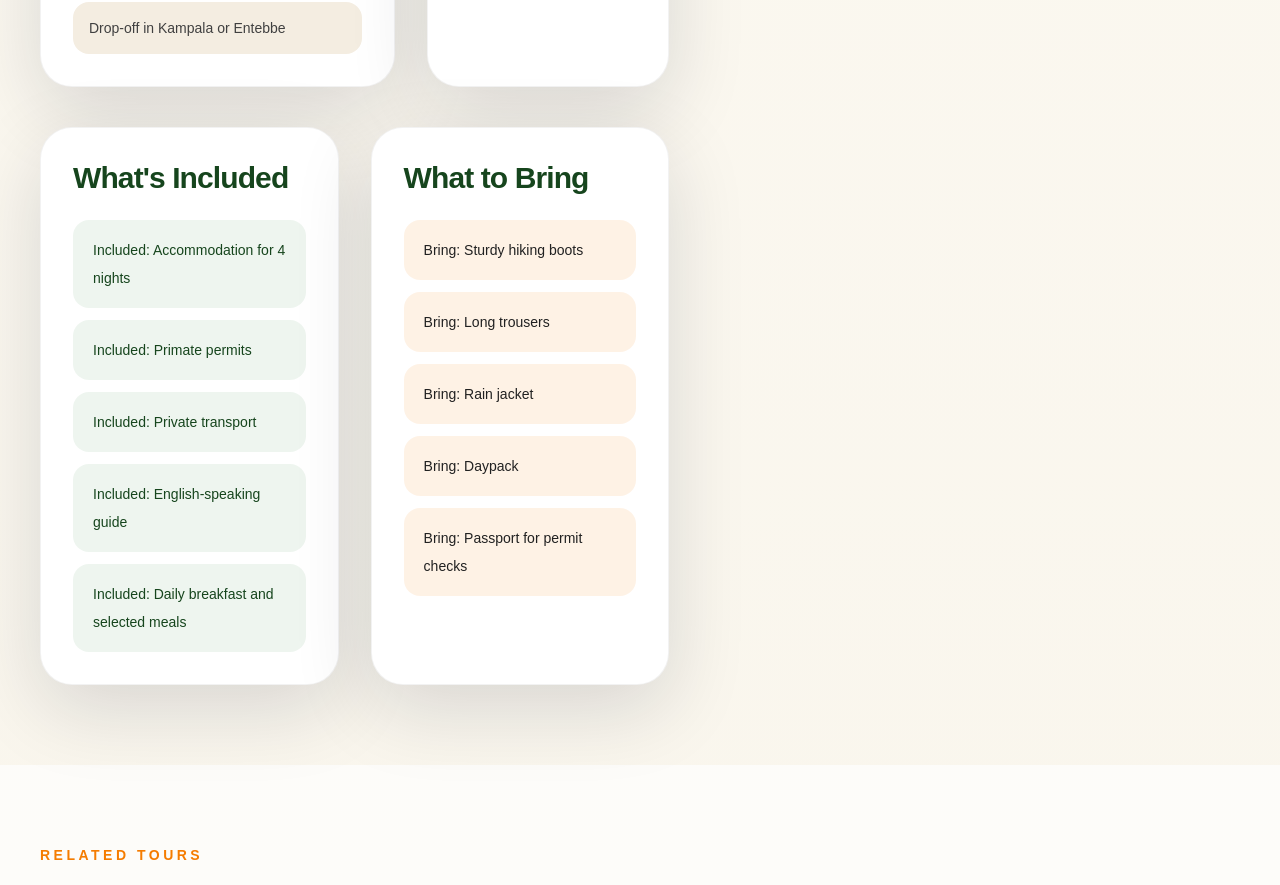
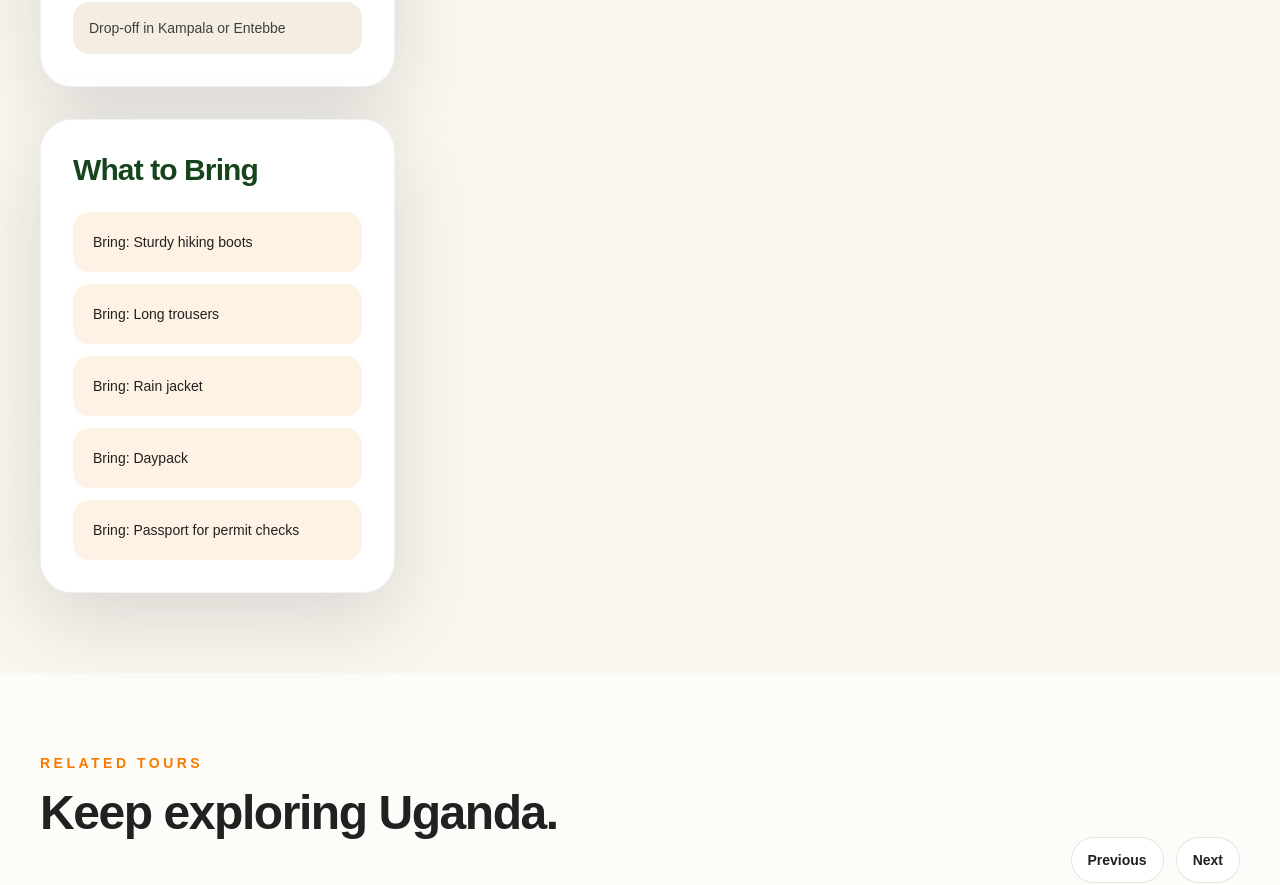
Before and after one commit to Shakesdigital/smyleexplores, a Next.js app: page /tours/gorilla-and-chimpanzee-safari-5-days in a window 1280 px wide. Shown: the part 3940-4825 px from the top of the page. Built offline with nearby package versions, Linux system fonts and the light colour scheme; no server answers; the database is empty.

Commit message:
Align tour sidebar content to right column

```diff
--- a/src/app/tours/[slug]/page.tsx
+++ b/src/app/tours/[slug]/page.tsx
@@ -69,6 +69,7 @@ export default async function TourDetailPage({ params }: { params: Promise<{ slu
             </div>
 
             <div className="mt-14 grid gap-8 xl:grid-cols-[1.2fr_0.8fr]">
+              <div className="space-y-8">
                 <div className="rounded-[2rem] border border-black/5 bg-white p-8 shadow-soft">
                   <SectionHeading eyebrow="Itinerary" title="Day-by-day journey" description="The full itinerary is grouped into one continuous section for easier browsing." />
                   <div className="mt-8 space-y-8">
@@ -92,6 +93,19 @@ export default async function TourDetailPage({ params }: { params: Promise<{ slu
                 </div>
 
                 <div className="rounded-[2rem] border border-black/5 bg-white p-8 shadow-soft">
+                  <h2 className="text-3xl font-black text-[var(--forest-deep)]">What to Bring</h2>
+                  <ul className="mt-6 grid gap-3 text-sm leading-7 text-neutral-700">
+                    {tour.bring.map((item) => (
+                      <li key={item} className="rounded-2xl bg-[var(--orange)]/10 px-5 py-4 font-medium text-[var(--charcoal)]">
+                        Bring: {item}
+                      </li>
+                    ))}
+                  </ul>
+                </div>
+              </div>
+
+              <div className="space-y-8">
+                <div className="rounded-[2rem] border border-black/5 bg-white p-8 shadow-soft">
                   <SectionHeading eyebrow="Trip Highlights" title="What this itinerary is built around" />
                   <ul className="mt-6 grid gap-4 text-sm leading-7 text-neutral-600">
                     {tour.highlights.map((item) => (
@@ -101,9 +115,7 @@ export default async function TourDetailPage({ params }: { params: Promise<{ slu
                     ))}
                   </ul>
                 </div>
-            </div>
 
-            <div className="mt-10 grid gap-8 xl:grid-cols-2">
                 <div className="rounded-[2rem] border border-black/5 bg-white p-8 shadow-soft">
                   <h2 className="text-3xl font-black text-[var(--forest-deep)]">What's Included</h2>
                   <ul className="mt-6 grid gap-3 text-sm leading-7 text-neutral-700">
@@ -114,16 +126,6 @@ export default async function TourDetailPage({ params }: { params: Promise<{ slu
                     ))}
                   </ul>
                 </div>
-
-              <div className="rounded-[2rem] border border-black/5 bg-white p-8 shadow-soft">
-                <h2 className="text-3xl font-black text-[var(--forest-deep)]">What to Bring</h2>
-                <ul className="mt-6 grid gap-3 text-sm leading-7 text-neutral-700">
-                  {tour.bring.map((item) => (
-                    <li key={item} className="rounded-2xl bg-[var(--orange)]/10 px-5 py-4 font-medium text-[var(--charcoal)]">
-                      Bring: {item}
-                    </li>
-                  ))}
-                </ul>
               </div>
             </div>
           </div>
```
Lines whose indentation alone changed are shown as unchanged.
